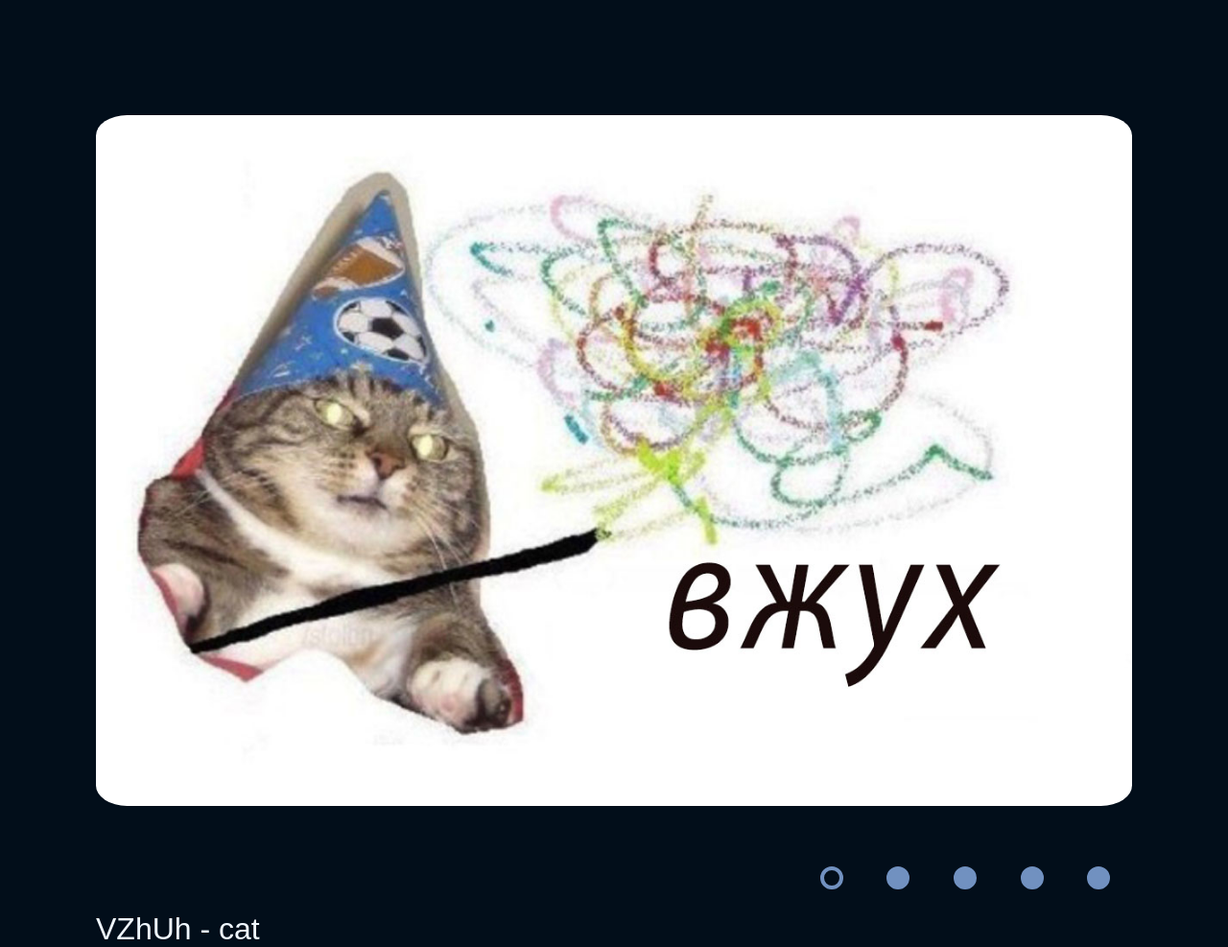
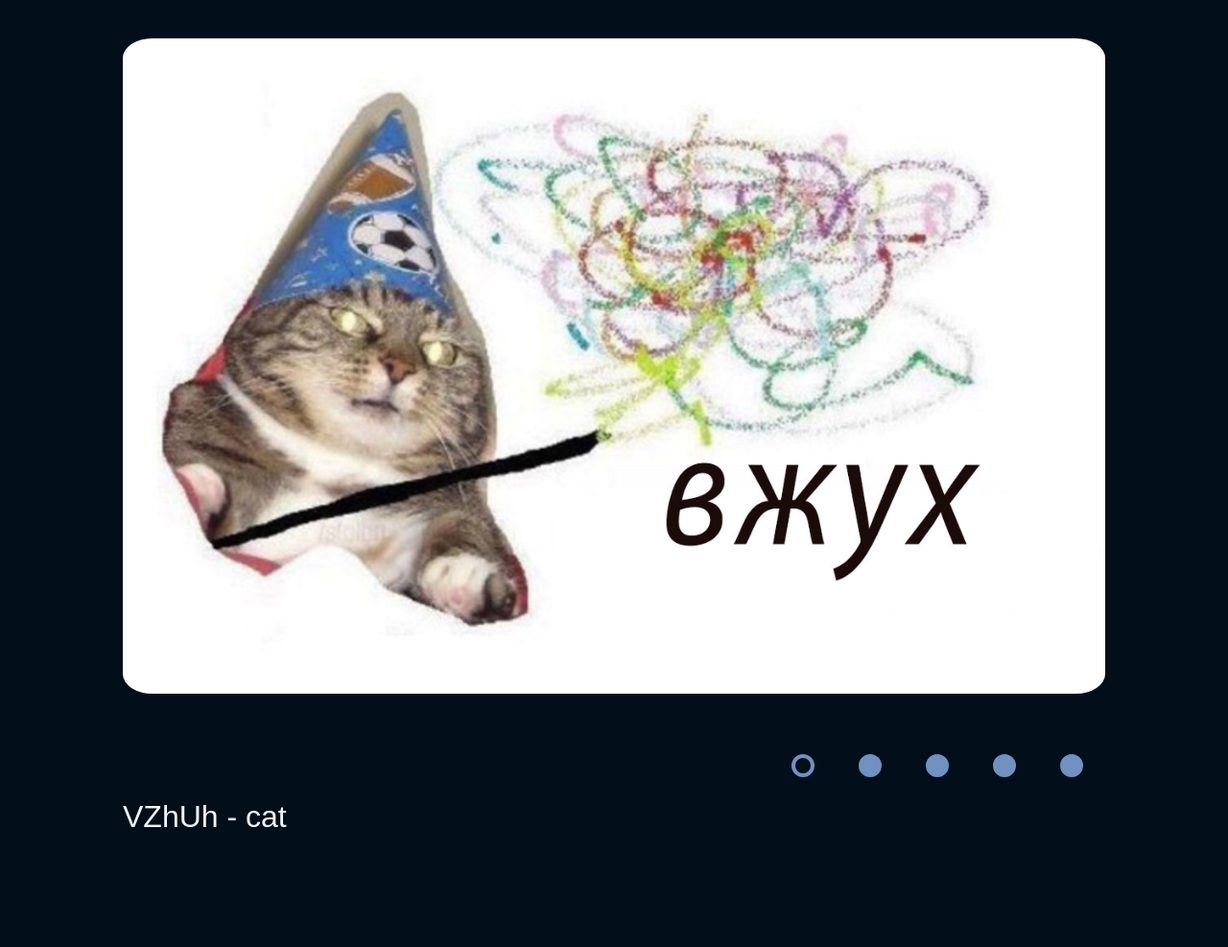
Before and after one commit to 4Quark/cssMemSlider, a plain HTML site: page cssMemSlider/index.html in a window 1280 px wide. Shown: the whole page at 96% size. After the commit the page ends 870 px from the top, so only its background shows below. Drawn offline with Linux system fonts and the light colour scheme.

Commit message:
feat: update slider size (Thu, May 12, 2022 12:17:17 AM)

```diff
--- a/cssMemSlider/style.css
+++ b/cssMemSlider/style.css
@@ -10,7 +10,6 @@ body {
 
 .wrapper {
     width: 100%;
-    max-width: 1200px; /* максимальная ширина картинок */
     margin: 0 auto;
     display: flex;
     flex-direction: column;
@@ -18,7 +17,7 @@ body {
 }
 
 .main {
-    width: 90%;
+    width: 80%;
     position: relative;
     margin: 5vh auto;
     overflow: hidden;
@@ -46,12 +45,12 @@ img {
 .capture {
     color:aliceblue;
     font-family: Arial;
-    font-size: 2em;
-    margin-left: 5%;
+    font-size: 4vh;
+    margin-left: 10%;
 }
 
 input {
-    width: 0;
+    display: none;
 }
 
 .slider_buttons {
@@ -59,7 +58,7 @@ input {
     display: flex;
     align-items: center;
     justify-content: flex-end;
-    margin-right: 5%;
+    margin-right: 10%;
 }
 
 label {
```
